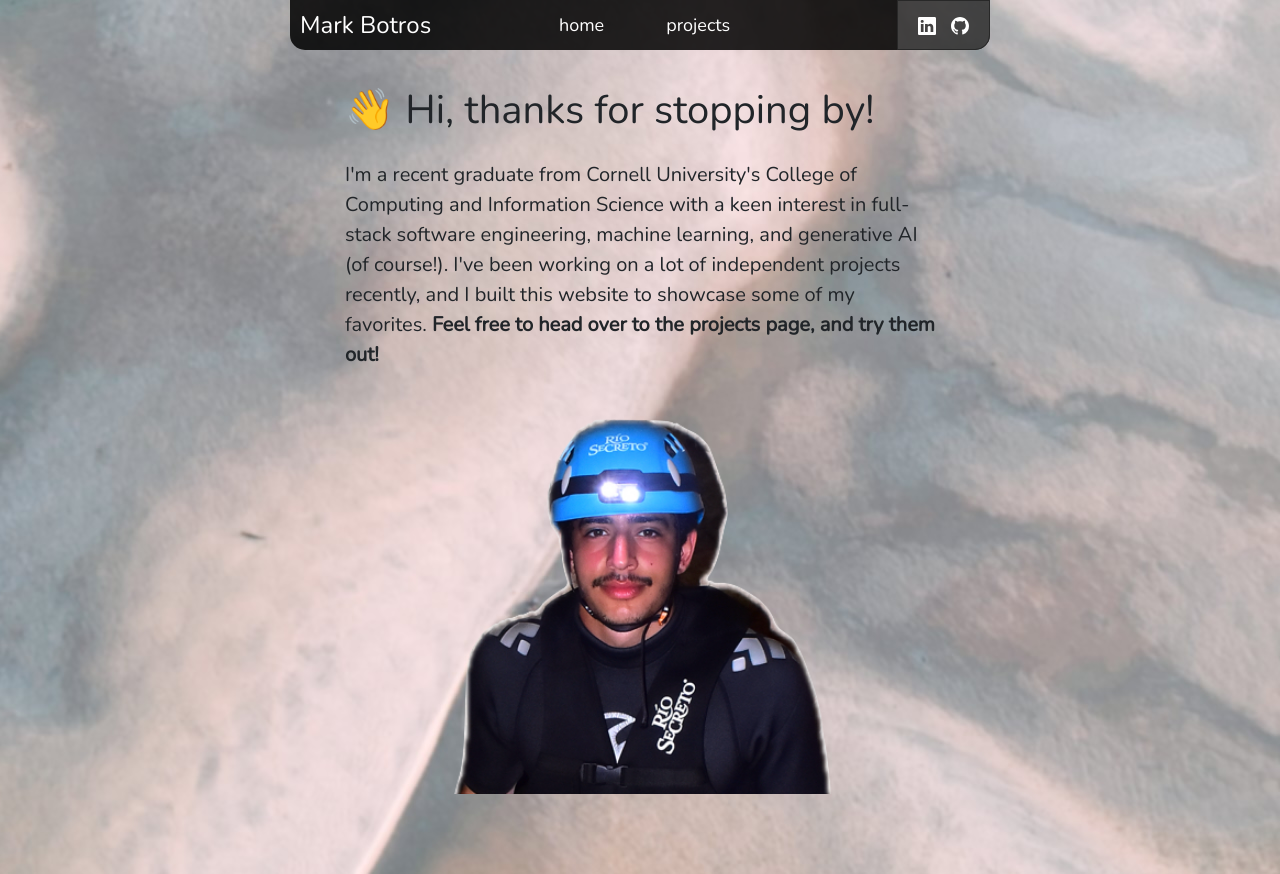
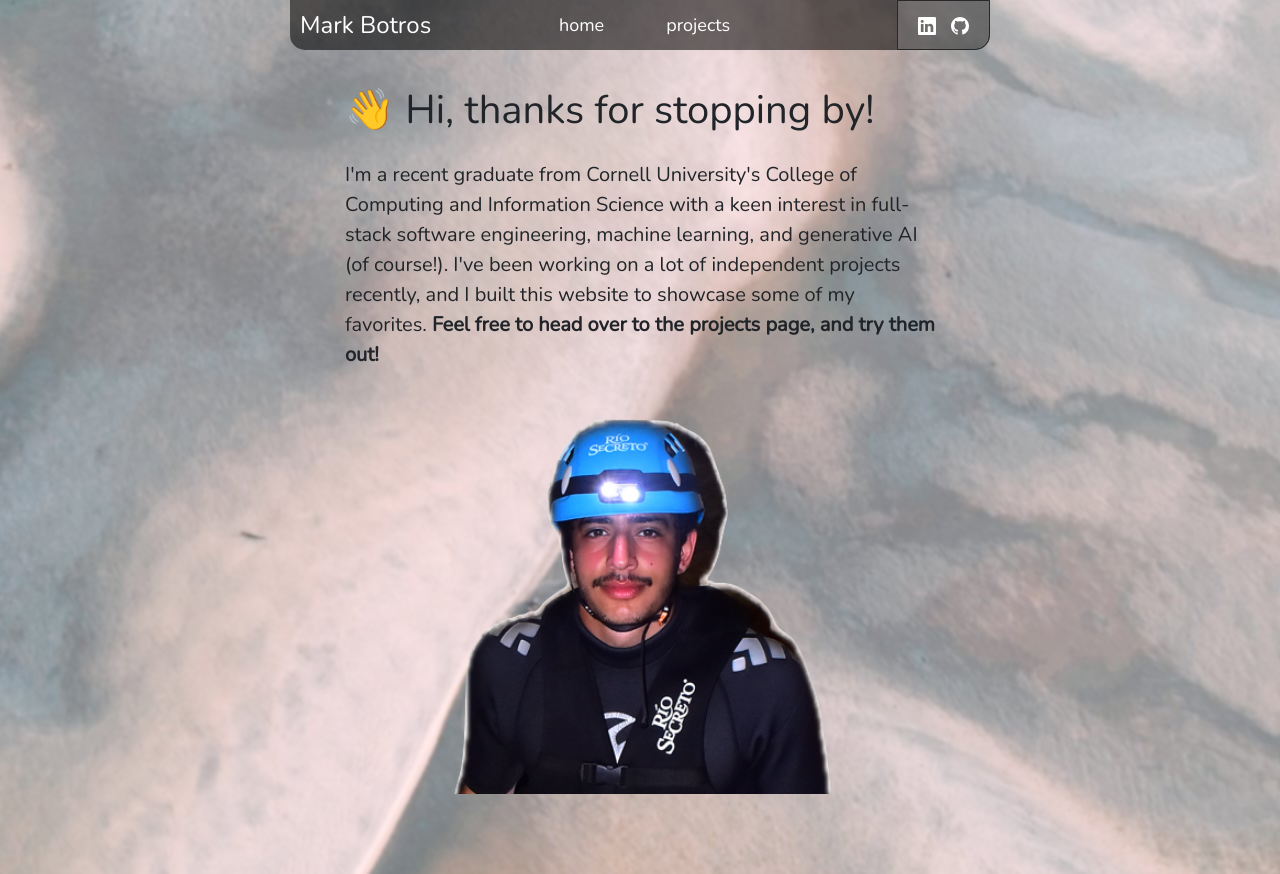
Before and after one commit to markbotros1/portfolio-app, a React (Vite) app: page / in a window 1280 px wide. Built offline with nearby package versions, Linux system fonts and the light colour scheme.

Commit message:
project upload

```diff
--- a/src/styles/Navbar.css
+++ b/src/styles/Navbar.css
@@ -9,7 +9,7 @@
   margin: 0 auto;
 
   color: #ffffff;
-  background-color: rgba(0, 0, 0, 0.85);
+  background-color: rgba(0, 0, 0, 0.55);
   /* border-radius: 15px; */
   border-bottom-left-radius: 15px;
   border-bottom-right-radius: 15px;
```
